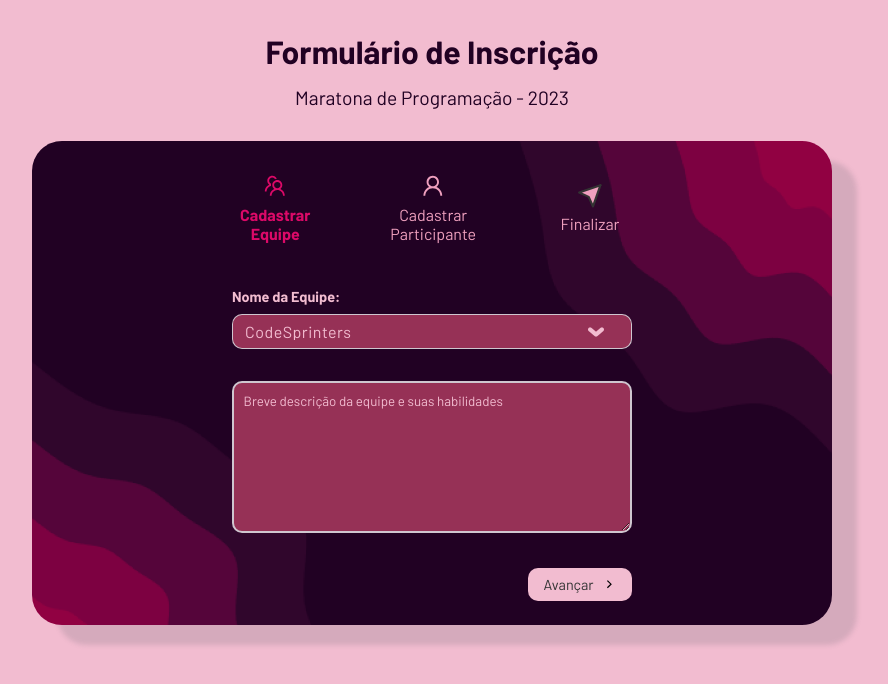
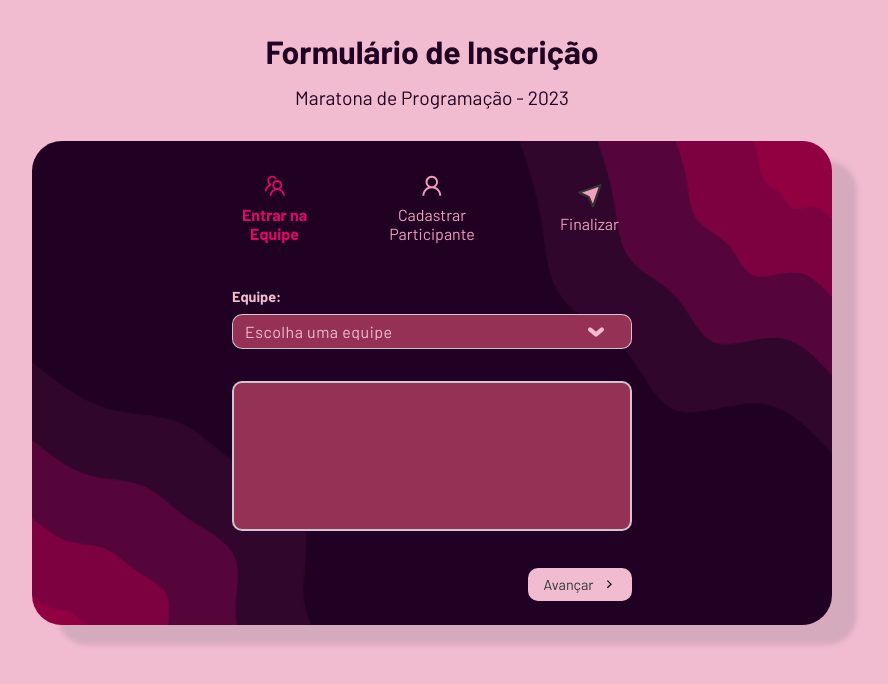
Before and after one commit to ElisonMartins/UPECodeFest, a React (Vite) app in the folder Formulario/maratona_formulario/: page / in a window 1280 px wide. Shown: the top 684 px of the page, without its empty margins (208-1096 px from the left). Built offline with nearby package versions, Linux system fonts and the light colour scheme.

Commit message:
Finalizado estilização

```diff
--- a/Formulario/maratona_formulario/src/App.css
+++ b/Formulario/maratona_formulario/src/App.css
@@ -75,12 +75,6 @@ label{
     font-size: 0.9rem;
 }
 
-input{
-    padding: 0.6rem;
-    border: none;
-    border-radius: 3px;
-    box-shadow: rgba(99, 99, 99, 0.2) 0px 2px 8px 0;
-}
 
 /*Ações*/
 
@@ -139,13 +133,16 @@ input{
     letter-spacing: 1.2px;
   }
 
-  textarea{
+
+  .review-group{
+    height: 150px;
     background-color:#963156;
     color: #f2bcd0;
     border: 2px solid #e3fafabd;
     padding: 0.6rem;
     border-radius: 10px;
   }
+
 
   textarea::placeholder {
     color: #f2bcd0;
@@ -154,7 +151,16 @@ input{
   .review_form{
     max-width: 400px;
     margin: 0 auto;
+    background-color:#963156;
+    padding: 0.8rem;
+    border: 2px solid #e3fafabd;
+    border-radius: 10px;
   }
+
+  .review_form label, .review_form h2{
+    color: #f2bcd0;
+  }
+
 
   h2 {
     margin-bottom: 10px;
--- a/Formulario/maratona_formulario/src/App.jsx
+++ b/Formulario/maratona_formulario/src/App.jsx
@@ -64,6 +64,7 @@ function App() {
           <p>Maratona de Programação - 2023</p>
         </div>
         <div className="form_container">
+
           <Steps currentStep={currentStep}/>
           <form onSubmit={(evento)=>{
             changeStep(currentStep + 1, evento)
@@ -81,7 +82,7 @@ function App() {
               </button>
             ) : (
               <button type='button' onClick={()=> cadastrar(data)}>
-              <span>Finalizar</span>
+              <span>Confirmar</span>
               <FiSend/>
             </button>
             )}
--- a/Formulario/maratona_formulario/src/componentes/ReviewForm.jsx
+++ b/Formulario/maratona_formulario/src/componentes/ReviewForm.jsx
@@ -6,6 +6,7 @@ import React from "react";
 export const cadastrar = (data)=>{
   try {
    console.log(data)
+   alert("Em alguns instantes você receberá um email de confirmação")
   } catch (error) {
    console.log(error)
   }
@@ -17,29 +18,29 @@ const ReviewForm = ({data}) => {
     <div className="review_form">
       <h2>Informações do participante </h2>
       <p>
-        <strong>Nome:</strong> {data.nome}
+        <label>Nome:</label> {data.nome}
       </p>
       <p>
-        <strong>Email:</strong> {data.email}
+        <label>Email:</label> {data.email}
       </p>
       <p>
-        <strong>CPF:</strong> {data.cpf}
+        <label>CPF:</label> {data.cpf}
       </p>
       <p>
-        <strong>Celular:</strong> {data.celular}
+        <label>Celular:</label> {data.celular}
       </p>
       <p>
-        <strong>Curso:</strong> {data.curso}
+        <label>Curso:</label> {data.curso}
       </p>
       <p>
-        <strong>Período da Faculdade:</strong>{data.periodo}
+        <label>Período da Faculdade:</label>{data.periodo}
       </p>
       <p>
-        <strong>Nome da Equipe Escolhida:</strong> {data.nomeTeam}
+        <label>Nome da Equipe Escolhida:</label> {data.nomeTeam}
       </p>
 
       <p>
-        <strong>Id da equipe:</strong> {data.idTeam}
+        <label>Id da equipe:</label> {data.idTeam}
       </p>
 
     </div>
--- a/Formulario/maratona_formulario/src/componentes/Steps.jsx
+++ b/Formulario/maratona_formulario/src/componentes/Steps.jsx
@@ -10,7 +10,7 @@ const Steps = ({currentStep}) => {
     <div className='steps'>
         <div className="step active">
             <AiOutlineTeam/>
-            <p>Cadastrar Equipe</p>
+            <p>Entrar na Equipe</p>
         </div>
         <div className={`step ${currentStep >=1 ? "active": ""}`}>
             <AiOutlineUser/>
--- a/Formulario/maratona_formulario/src/componentes/TeamForm.jsx
+++ b/Formulario/maratona_formulario/src/componentes/TeamForm.jsx
@@ -19,7 +19,7 @@ const TeamForm = ({ data, updateFieldHandler, handleTeamChange }) => {
   return (
     <div>
       <div className="form_control">
-        <label className="teamName" htmlFor="nomeTeam">Nome da Equipe:</label>
+        <label className="teamName" htmlFor="nomeTeam">Equipe:</label>
         <select className="select_groupe"
           name="nomeTeam"
           id="team"
@@ -33,8 +33,8 @@ const TeamForm = ({ data, updateFieldHandler, handleTeamChange }) => {
             updateFieldHandler("nomeTeam", name); // Atualiza o nome da equipe no estado do componente App
           }}
         >
-          <option value="option_select" disabled>
-            Selecione um nome para sua equipe
+          <option className="option-select" value="" disabled>
+            <label htmlFor="">Escolha uma equipe</label>
           </option>
           {teamNames.map((team) => (
             <option key={team.id} value={team.name}>
@@ -43,17 +43,8 @@ const TeamForm = ({ data, updateFieldHandler, handleTeamChange }) => {
           ))}
         </select>
       </div>
-      <div className="form_control">
-        <textarea
-          name="textos"
-          id="textos"
-          cols="30"
-          rows="8"
-          placeholder="Breve descrição da equipe e suas habilidades"
-          required
-          value={data.textos || ""}
-          onChange={(e) => updateFieldHandler("textos", e.target.value)}
-        ></textarea>
+      <div className="review-group">
+
       </div>
     </div>
   );
```
